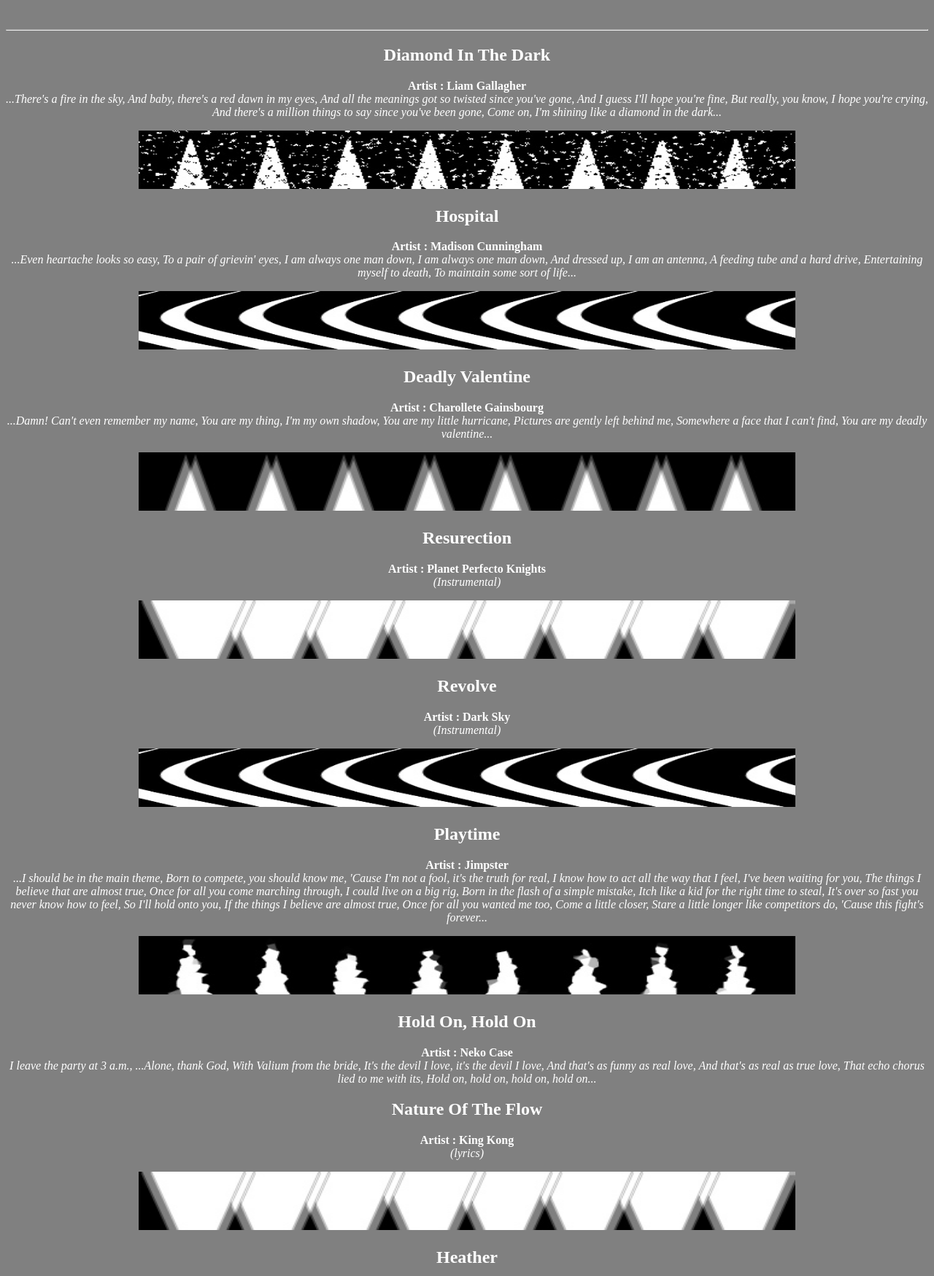
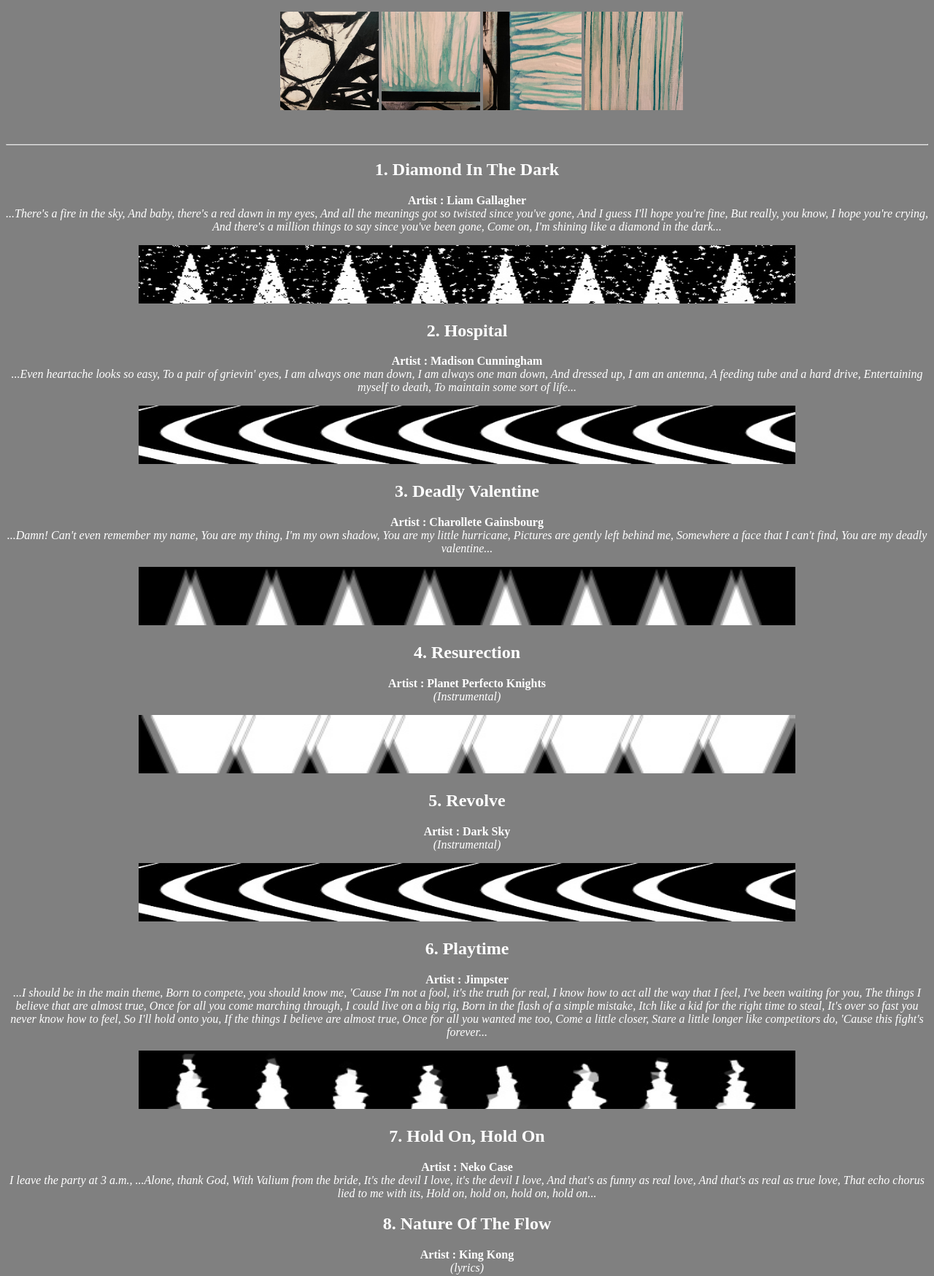
Before and after one commit to l27374/Mixtape, a plain HTML site: page index.html in a window 1280 px wide. Shown: the part 579-2328 px from the top of the page at 73% size. Drawn offline with Linux system fonts and the light colour scheme.

Commit message:
Add files via upload

```diff
--- a/index.html
+++ b/index.html
@@ -16,8 +16,8 @@
     <center>
     <img src="images\triangles_original.jpg">
     <br>
-    <img src="images\lees_playlist.jpg"
-    <br>
+    <img src="images\lees_playlist.jpg">
+    <br><p>
     <h2 style="color:#FFFFFF">(a collection of interesting random songs)</h2>
   <ol>
     <li><a href="#diamond">Diamond In The Dark - Liam Gallagher</a></li>
@@ -32,10 +32,15 @@
     <li><a href="#ending">An Ending - High On Isra</a></li>
     <li><a href="#clear">Clear Day - Hope Sandoval & Warm Inventions</a></li>
     <li><a href="#ponto">Ponto Sem Retorno - Cool Hipnoise</a></li>
+    <br>
+    <img src="images\1.jpg" width="135" height="135">
+        <img src="images\2.jpg" width="135" height="135">
+            <img src="images\3.jpg" width="135" height="135">
+                <img src="images\4.jpg" width="135" height="135">
   </ol>
   <br>
   <hr>
-<h2 id="diamond" style="color:#FFFFFF">Diamond In The Dark</h2>
+<h2 id="diamond" style="color:#FFFFFF">1. Diamond In The Dark</h2>
 <p style="color:#FFFFFF"><b>Artist : Liam Gallagher</b>
   <br><i>
     ...There's a fire in the sky,
@@ -48,7 +53,7 @@
     I'm shining like a diamond in the dark...</i>
 </p>
 <img src="images\triangles1.jpg" width="900" height="80">
-<h2 id="hospital" style="color:#FFFFFF">Hospital</h2>
+<h2 id="hospital" style="color:#FFFFFF">2. Hospital</h2>
 <p style="color:#FFFFFF"><b>Artist : Madison Cunningham</b>
   <br><i>
     ...Even heartache looks so easy,
@@ -62,7 +67,7 @@
     To maintain some sort of life...</i>
 </p>
 <img src="images\triangles5.jpg" width="900" height="80">
-<h2 id="deadly" style="color:#FFFFFF">Deadly Valentine</h2>
+<h2 id="deadly" style="color:#FFFFFF">3. Deadly Valentine</h2>
 <p style="color:#FFFFFF"><b>Artist : Charollete Gainsbourg</b>
     <br><i>
     ...Damn!
@@ -74,17 +79,17 @@
     You are my deadly valentine...</i>
 </p>
 <img src="images\triangles3.jpg" width="900" height="80">
-<h2 id="resurection" style="color:#FFFFFF">Resurection</h2>
+<h2 id="resurection" style="color:#FFFFFF">4. Resurection</h2>
 <p style="color:#FFFFFF"><b>Artist : Planet Perfecto Knights</b>
   <br><i>(Instrumental)</i>
 </p>
 <img src="images\triangles4.jpg" width="900" height="80">
-<h2 id="revolve" style="color:#FFFFFF">Revolve</h2>
+<h2 id="revolve" style="color:#FFFFFF">5. Revolve</h2>
 <p style="color:#FFFFFF"><b>Artist : Dark Sky</b>
   <br><i>(Instrumental)</i>
 </p>
 <img src="images\triangles5.jpg" width="900" height="80">
-<h2 id="playtime" style="color:#FFFFFF">Playtime</h2>
+<h2 id="playtime" style="color:#FFFFFF">6. Playtime</h2>
 <p style="color:#FFFFFF"><b>Artist : Jimpster</b>
   <br><i>
     ...I should be in the main theme,
@@ -106,7 +111,7 @@
     'Cause this fight's forever...</i>
   </p>
   <img src="images\triangles6.jpg" width="900" height="80">
-<h2 id="holdon" style="color:#FFFFFF">Hold On, Hold On</h2>
+<h2 id="holdon" style="color:#FFFFFF">7. Hold On, Hold On</h2>
 <p style="color:#FFFFFF"><b>Artist : Neko Case</b>
   <br><i>I leave the party at 3 a.m.,
     ...Alone, thank God,
@@ -117,19 +122,19 @@
     That echo chorus lied to me with its,
     Hold on, hold on, hold on, hold on...</i>
   </p>
-<h2 id="nature" style="color:#FFFFFF">Nature Of The Flow</h2>
+<h2 id="nature" style="color:#FFFFFF">8. Nature Of The Flow</h2>
 <p style="color:#FFFFFF"><b>Artist : King Kong</b>
 <br><i>(lyrics)</i></p>
 <img src="images\triangles4.jpg" width="900" height="80">
-<h2 id="heather" style="color:#FFFFFF">Heather</h2>
+<h2 id="heather" style="color:#FFFFFF">9. Heather</h2>
 <p style="color:#FFFFFF"><b>Artist : Abraham</b>
 <br><i>(lyrics)</i></p>
 <img src="images\triangles5.jpg" width="900" height="80">
-<h2 id="ending" style="color:#FFFFFF">An Ending</h2>
+<h2 id="ending" style="color:#FFFFFF">10. An Ending</h2>
 <p style="color:#FFFFFF"><b>Artist : High On Isra</b>
 <br><i>(lyrics)</i></p>
 <img src="images\triangles1.jpg" width="900" height="80">
-<h2 id="clear" style="color:#FFFFFF">Clear Day</h2>
+<h2 id="clear" style="color:#FFFFFF">11. Clear Day</h2>
 <p style="color:#FFFFFF"><b>Artist : Hope Sandoval & Warm Inventions</b>
 <br><i>
     ...Gonna find all your trouble,
@@ -140,7 +145,7 @@
     It's a clear, day out...</i>
 </p>
 <img src="images\triangles3.jpg" width="900" height="80">
-<h2 id="ponto" style="color:#FFFFFF">Ponto Sem Retorno</h2>
+<h2 id="ponto" style="color:#FFFFFF">12. Ponto Sem Retorno</h2>
 <p style="color:#FFFFFF"><b>Artist : Cool Hipnoise</b>
   <br><i>
     ...Há tanto que o tempo te deixou,
@@ -157,5 +162,9 @@
     E amar aquilo que encontrares...<i>
 </p>
 <p><a href="#top">Top</a></p>
+<br>
+<hr>
+<br>
+<img src="images\grey_area.jpg"
   </body>
 </html>
```
